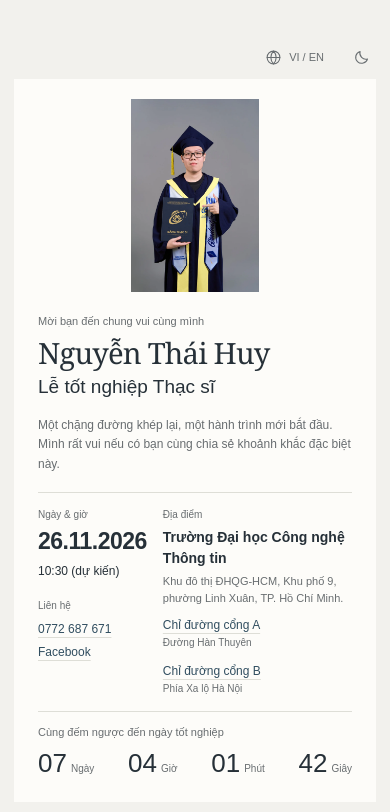
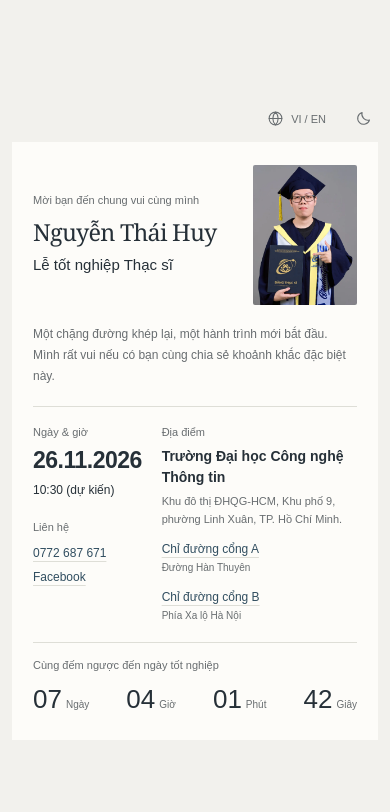
Before and after one commit to hillumie/graduation, a plain HTML site: page index.html in a window 390 px wide. Drawn offline with Linux system fonts and the light colour scheme.

Commit message:
Refine mobile invitation header and refresh cached photo styles

```diff
--- a/index.html
+++ b/index.html
@@ -1,6 +1,6 @@
 <!doctype html>
 <html lang="vi">
-<head><meta charset="utf-8"><meta name="viewport" content="width=device-width,initial-scale=1"><title>Nguyễn Thái Huy | Lễ tốt nghiệp Thạc sĩ</title><meta name="description" content="Mời bạn tham dự lễ tốt nghiệp Thạc sĩ của Nguyễn Thái Huy tại UIT, ngày 26/11/2026."><link rel="stylesheet" href="style.css"><script src="app.js" defer></script></head>
+<head><meta charset="utf-8"><meta name="viewport" content="width=device-width,initial-scale=1"><title>Nguyễn Thái Huy | Lễ tốt nghiệp Thạc sĩ</title><meta name="description" content="Mời bạn tham dự lễ tốt nghiệp Thạc sĩ của Nguyễn Thái Huy tại UIT, ngày 26/11/2026."><link rel="stylesheet" href="style.css?v=mobile-header-2"><script src="app.js" defer></script></head>
 <body><main class="invitation-page">
 <nav aria-label="Ngôn ngữ và giao diện"><button id="language" type="button">VI / EN</button><button id="theme" type="button" aria-label="Đổi giao diện"></button></nav>
 <article class="invitation-sheet">
--- a/style.css
+++ b/style.css
@@ -43,5 +43,43 @@ a:focus-visible,button:focus-visible{outline:2px solid var(--link);outline-offse
 figure{min-height:100%;overflow:hidden}img{display:block;width:100%;height:100%;max-height:720px;object-fit:cover;object-position:50% 45%}
 @media(min-width:761px) and (max-height:780px){body{padding-block:12px}.content{padding-block:28px}.lead{margin-top:17px}.event{margin-top:20px;padding-top:17px}.countdown{margin-top:18px}.practical{margin-top:18px;padding-top:15px}.contact{margin-top:16px}}
 @media(min-width:761px) and (max-width:1050px){body{padding-inline:22px}.content{padding-inline:26px}.name{font-size:36px}.event,.maps{gap:18px}.date{font-size:21px}.digits{gap:13px}.digits strong{font-size:26px}.university{font-size:14px}.address{font-size:11px}}
-@media(max-width:760px){body{padding:10px 14px}.invitation-page{max-width:470px}nav{margin-bottom:7px}.invitation-sheet{grid-template-columns:1fr}.content{grid-row:2;padding:21px 24px}figure{grid-row:1;width:clamp(115px,33vw,150px);height:auto;aspect-ratio:2/3;min-height:0;margin:20px auto 0}img{width:100%;height:100%;max-height:none;object-fit:contain;object-position:center}.invitation{font-size:11px}.name{font-size:clamp(26px,7.5vw,36px);letter-spacing:-.8px;margin:5px 0 2px}.degree{font-size:19px}.lead{font-size:12px;line-height:1.65;margin-top:14px}.lead span{white-space:normal}.event{margin-top:17px;padding-top:14px;gap:16px;grid-template-columns:.8fr 1.4fr}h2{font-size:10px;margin-bottom:5px}.date{font-size:23px}.time{font-size:12px}.university{font-size:14px}.address{font-size:11px;line-height:1.5;margin-top:4px}.countdown{margin-top:15px;padding-top:12px}.countdown>p{font-size:11px}.digits{justify-content:space-between;gap:6px;margin-top:4px}.digits>div{min-width:0;gap:4px}.digits strong{font-size:26px}.digits span{font-size:10px}.practical{margin-top:16px;padding-top:13px}.maps{gap:12px;margin-top:10px;flex-direction:column}.maps a{font-size:12px;gap:1px}.maps small{font-size:10px}.contact{font-size:12px;gap:5px 8px;margin-top:17px}.contact>span:first-child{font-size:10px}}
-@media(max-width:760px) and (max-height:740px){body{padding-block:6px}nav{height:26px;margin-bottom:5px}figure{width:100px;height:auto;margin-top:14px}.content{padding:16px 21px}.name{font-size:28px}.lead{margin-top:10px;font-size:10.5px}.event{margin-top:12px;padding-top:11px}.countdown{margin-top:12px}.practical{margin-top:12px;padding-top:10px}.contact{margin-top:12px}}
+/* Compact invitation header on phones; fixed proportions also work in in-app browsers. */
+@media(max-width:760px){
+ body{min-height:100vh;min-height:100svh;padding:10px 12px}
+ .invitation-page{max-width:470px}
+ nav{margin-bottom:8px}
+ .invitation-sheet{grid-template-columns:minmax(0,1fr) 104px;gap:19px 14px;padding:23px 21px}
+ .content{display:contents}
+ .content header{grid-column:1;grid-row:1;align-self:center;min-width:0}
+ figure{grid-column:2;grid-row:1;align-self:center;width:104px;height:140px;min-height:0;margin:0;overflow:hidden;border-radius:2px}
+ img{width:100%;height:100%;max-height:none;object-fit:cover;object-position:center;transform:scale(1.35);transform-origin:50% 34%}
+ .invitation{font-size:11px;line-height:1.6;max-width:185px}
+ .name{font-size:clamp(21px,6vw,28px);letter-spacing:-.75px;margin:8px 0 6px}
+ .degree{font-size:15px;line-height:1.6;max-width:175px}
+ .lead{grid-column:1/-1;grid-row:2;margin:0;font-size:12px;line-height:1.75}
+ .lead span{white-space:normal}
+ .event{grid-column:1/-1;grid-row:3;margin:0;padding-top:17px;gap:17px;grid-template-columns:.8fr 1.4fr}
+ h2{font-size:11px;margin-bottom:6px}
+ .date{font-size:23px}
+ .time{font-size:12px}
+ .university{font-size:14px}
+ .address{font-size:11px;line-height:1.6;margin-top:5px}
+ .contact{font-size:12px;gap:6px 8px;margin-top:19px}
+ .contact>span:first-child{font-size:11px}
+ .maps{gap:13px;margin-top:12px;flex-direction:column}
+ .maps a{font-size:12px;gap:2px}
+ .maps small{font-size:10px}
+ .countdown{grid-column:1/-1;grid-row:4;margin:0;padding-top:14px}
+ .countdown>p{font-size:11px}
+ .digits{justify-content:space-between;gap:7px;margin-top:7px}
+ .digits>div{min-width:0;gap:4px}
+ .digits strong{font-size:26px}
+ .digits span{font-size:10px}
+}
+@media(max-width:360px){
+ .invitation-sheet{grid-template-columns:minmax(0,1fr) 86px;padding:19px 17px;column-gap:12px}
+ figure{width:86px;height:124px}
+ .name{font-size:21px;letter-spacing:-.9px}
+ .degree{font-size:14px}
+ .date{font-size:21px}
+}
```
